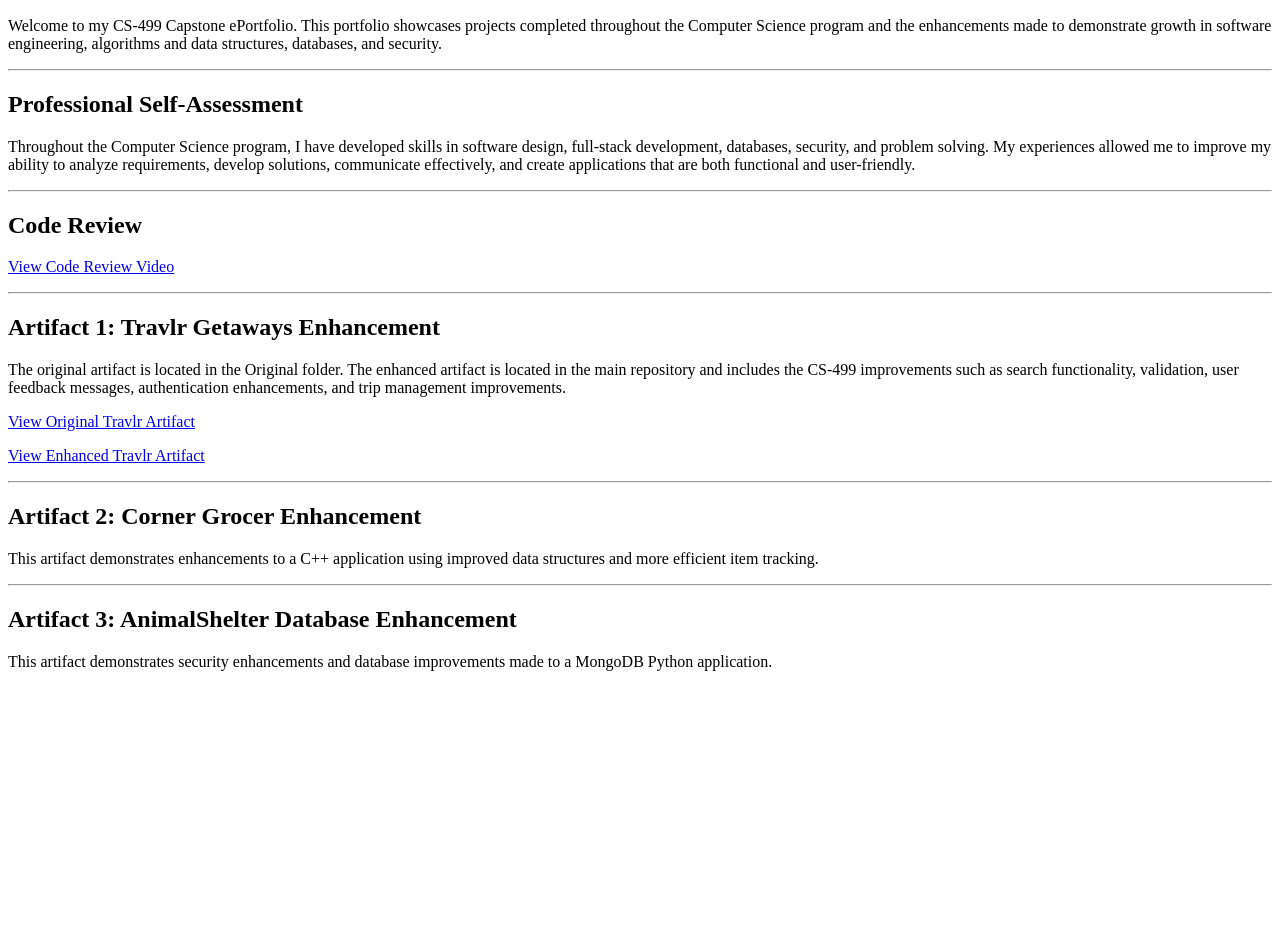
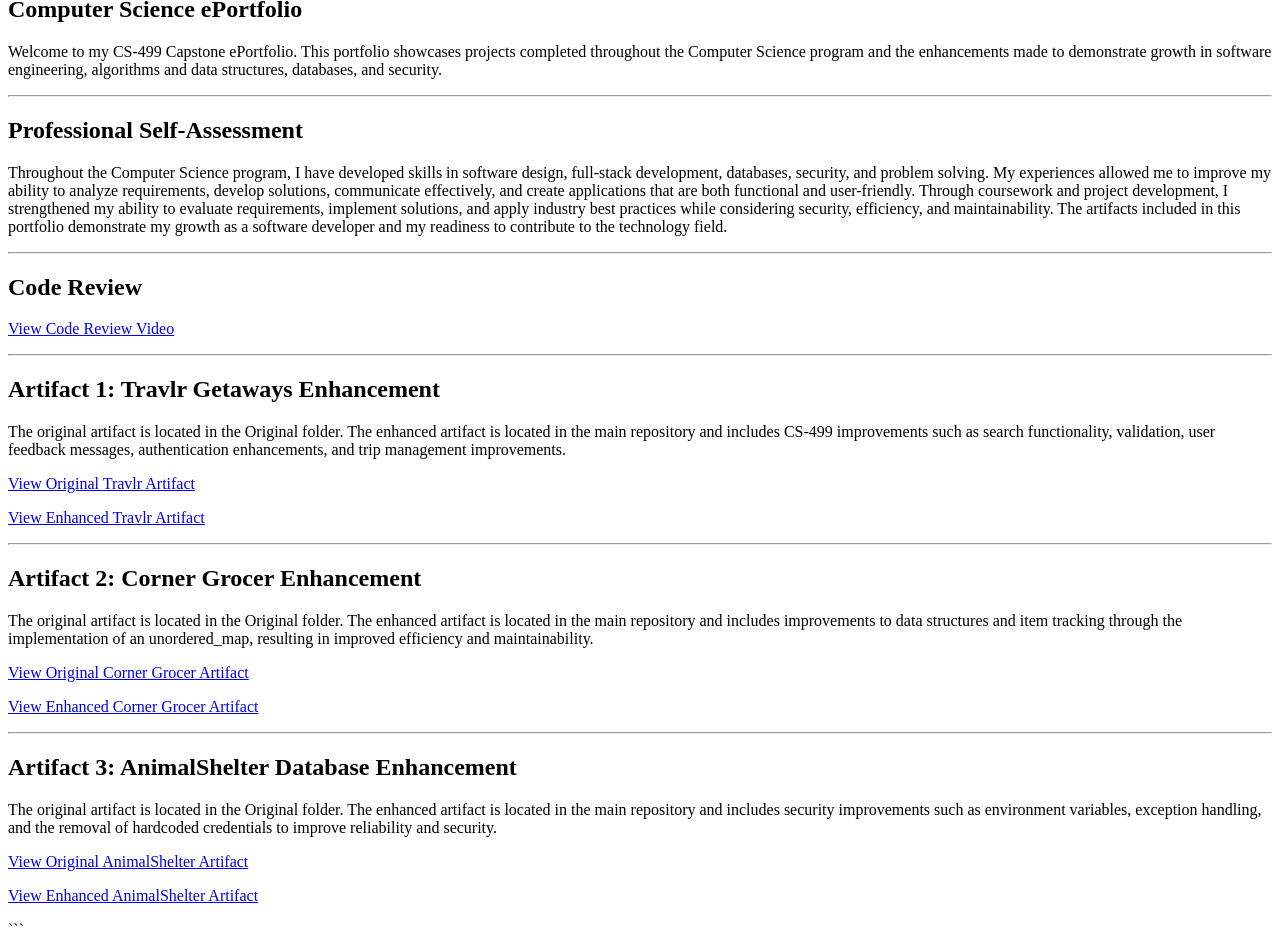
Before and after one commit to Judith407/Judith407.github.io, a plain HTML site: page index.html in a window 1280 px wide. Shown: the part 110-1057 px from the top of the page. Before the commit the page ends 800 px from the top, so only its background shows below. Drawn offline with Linux system fonts and the light colour scheme.

Commit message:
Update index.html

````diff
--- a/index.html
+++ b/index.html
@@ -1,18 +1,18 @@
+
 <!DOCTYPE html>
+
 <html>
 <head>
     <title>Judith Gonzalez - CS-499 ePortfolio</title>
 </head>
 <body>
 
+```
 <h1>Judith Gonzalez</h1>
 <h2>Computer Science ePortfolio</h2>
 
 <p>
-        Welcome to my CS-499 Capstone ePortfolio. This portfolio showcases
-        projects completed throughout the Computer Science program and the
-        enhancements made to demonstrate growth in software engineering,
-        algorithms and data structures, databases, and security.
+    Welcome to my CS-499 Capstone ePortfolio. This portfolio showcases projects completed throughout the Computer Science program and the enhancements made to demonstrate growth in software engineering, algorithms and data structures, databases, and security.
 </p>
 
 <hr>
@@ -20,11 +20,7 @@
 <h2>Professional Self-Assessment</h2>
 
 <p>
-        Throughout the Computer Science program, I have developed skills in
-        software design, full-stack development, databases, security, and
-        problem solving. My experiences allowed me to improve my ability to
-        analyze requirements, develop solutions, communicate effectively, and
-        create applications that are both functional and user-friendly.
+    Throughout the Computer Science program, I have developed skills in software design, full-stack development, databases, security, and problem solving. My experiences allowed me to improve my ability to analyze requirements, develop solutions, communicate effectively, and create applications that are both functional and user-friendly. Through coursework and project development, I strengthened my ability to evaluate requirements, implement solutions, and apply industry best practices while considering security, efficiency, and maintainability. The artifacts included in this portfolio demonstrate my growth as a software developer and my readiness to contribute to the technology field.
 </p>
 
 <hr>
@@ -42,9 +38,7 @@
 <h2>Artifact 1: Travlr Getaways Enhancement</h2>
 
 <p>
-        The original artifact is located in the Original folder. The enhanced artifact is located in the main repository and
-        includes the CS-499 improvements such as search functionality, validation, user feedback messages, authentication enhancements,
-        and trip management improvements.
+    The original artifact is located in the Original folder. The enhanced artifact is located in the main repository and includes CS-499 improvements such as search functionality, validation, user feedback messages, authentication enhancements, and trip management improvements.
 </p>
 
 <p>
@@ -64,8 +58,19 @@
 <h2>Artifact 2: Corner Grocer Enhancement</h2>
 
 <p>
-        This artifact demonstrates enhancements to a C++ application using
-        improved data structures and more efficient item tracking.
+    The original artifact is located in the Original folder. The enhanced artifact is located in the main repository and includes improvements to data structures and item tracking through the implementation of an unordered_map, resulting in improved efficiency and maintainability.
+</p>
+
+<p>
+    <a href="https://github.com/Judith407/corner-grocer-enhancement/tree/main/Original" target="_blank">
+        View Original Corner Grocer Artifact
+    </a>
+</p>
+
+<p>
+    <a href="https://github.com/Judith407/corner-grocer-enhancement" target="_blank">
+        View Enhanced Corner Grocer Artifact
+    </a>
 </p>
 
 <hr>
@@ -73,9 +78,21 @@
 <h2>Artifact 3: AnimalShelter Database Enhancement</h2>
 
 <p>
-        This artifact demonstrates security enhancements and database
-        improvements made to a MongoDB Python application.
+    The original artifact is located in the Original folder. The enhanced artifact is located in the main repository and includes security improvements such as environment variables, exception handling, and the removal of hardcoded credentials to improve reliability and security.
 </p>
+
+<p>
+    <a href="https://github.com/Judith407/animal-shelter-enhancement/tree/main/Original" target="_blank">
+        View Original AnimalShelter Artifact
+    </a>
+</p>
+
+<p>
+    <a href="https://github.com/Judith407/animal-shelter-enhancement" target="_blank">
+        View Enhanced AnimalShelter Artifact
+    </a>
+</p>
+```
 
 </body>
 </html>
````
Lines whose indentation alone changed are shown as unchanged.
